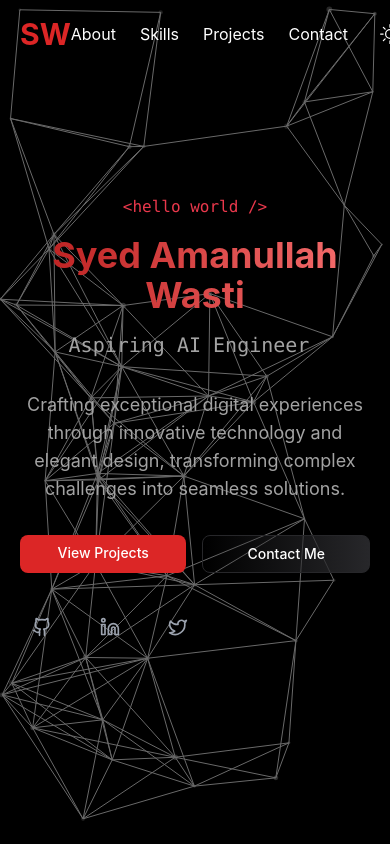
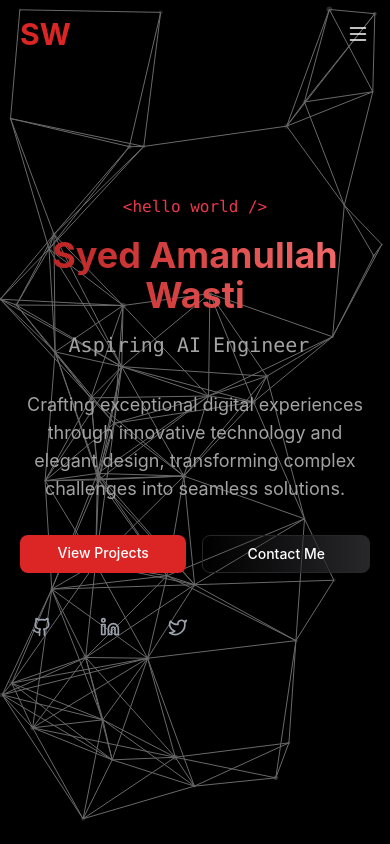
Before and after one commit to AmanWasti9/updated-portfolio, a React (Vite) app: page / in a window 390 px wide. Shown: the top 844 px of the page. Built offline with nearby package versions, Linux system fonts and the light colour scheme.

Commit message:
nav update

```diff
--- a/src/components/Navbar.jsx
+++ b/src/components/Navbar.jsx
@@ -1,45 +1,217 @@
-import { useContext } from 'react';
-import { BsSun, BsMoon } from 'react-icons/bs';
-import { ThemeContext } from '../context/ThemeContext';
-import { useEffect, useState } from "react";
+// import { useContext } from 'react';
+// import { BsSun, BsMoon } from 'react-icons/bs';
+// import { ThemeContext } from '../context/ThemeContext';
+// import { useEffect, useState } from "react";
+
+// const Navbar = () => {
+//   const { darkMode, toggleDarkMode } = useContext(ThemeContext);
+//   const [isScrolled, setIsScrolled] = useState(false);
+
+//   useEffect(() => {
+//     const handleScroll = () => {
+//       setIsScrolled(window.scrollY > 0);
+//     };
+//     window.addEventListener("scroll", handleScroll);
+//     return () => window.removeEventListener("scroll", handleScroll);
+//   }, []);
+
+
+//   return (
+//     <nav
+//       className={`fixed top-0 w-full z-50 transition-all duration-200 ${
+//         isScrolled
+//           ? "bg-background/80 backdrop-blur-sm border-b"
+//           : "bg-transparent"
+//       }`}
+//     >
+//       <div className="container mx-auto px-5 md:px-16 py-4 flex justify-between items-center">
+//         <div className="text-3xl font-bold text-red-600">SW</div>
+//         <div className="flex items-center gap-6">
+//           <a href="#about" className="hover:text-red-600">
+//             About
+//           </a>
+//           <a href="#skills" className="hover:text-red-600">
+//             Skills
+//           </a>
+//           <a href="#projects" className="hover:text-red-600">
+//             Projects
+//           </a>
+//           <a href="#contact" className="hover:text-red-600">
+//             Contact
+//           </a>
+//           <button
+//             onClick={toggleDarkMode}
+//             className="p-2 rounded-full hover:bg-gray-200 dark:hover:bg-gray-800"
+//           >
+//             {darkMode ? (
+//               <BsSun className="w-5 h-5" />
+//             ) : (
+//               <BsMoon className="w-5 h-5" />
+//             )}
+//           </button>
+//         </div>
+//       </div>
+//     </nav>
+//   );
+// };
+
+// export default Navbar;
+
+
+
+// import { useState, useEffect, useContext } from "react";
+// import { BsSun, BsMoon, BsList, BsX } from "react-icons/bs";
+// import { ThemeContext } from "../context/ThemeContext";
+// import { motion } from "framer-motion";
+
+// const Navbar = () => {
+//   const { darkMode, toggleDarkMode } = useContext(ThemeContext);
+//   const [isScrolled, setIsScrolled] = useState(false);
+//   const [menuOpen, setMenuOpen] = useState(false);
+
+//   useEffect(() => {
+//     const handleScroll = () => {
+//       setIsScrolled(window.scrollY > 50);
+//     };
+//     window.addEventListener("scroll", handleScroll);
+//     return () => window.removeEventListener("scroll", handleScroll);
+//   }, []);
+
+//   return (
+//     <nav
+//       className={`fixed top-0 w-full z-50 transition-all duration-300 ${
+//         isScrolled
+//           ? "bg-background/80 backdrop-blur-sm border-b shadow-md"
+//           : "bg-transparent"
+//       }`}
+//     >
+//       <div className="container mx-auto px-5 md:px-16 py-4 flex justify-between items-center">
+//         {/* Logo */}
+//         <div className="text-3xl font-bold text-red-600">SW</div>
+
+//         {/* Desktop Nav Links */}
+//         <div className="hidden md:flex items-center gap-6">
+//           {["About", "Skills", "Projects", "Contact"].map((item) => (
+//             <a
+//               key={item}
+//               href={`#${item.toLowerCase()}`}
+//               className="hover:text-red-600"
+//             >
+//               {item}
+//             </a>
+//           ))}
+
+//           {/* Dark Mode Toggle */}
+//           <button
+//             onClick={toggleDarkMode}
+//             className="p-2 rounded-full hover:bg-gray-200 dark:hover:bg-gray-800"
+//           >
+//             {darkMode ? (
+//               <BsSun className="w-5 h-5" />
+//             ) : (
+//               <BsMoon className="w-5 h-5" />
+//             )}
+//           </button>
+//         </div>
+
+//         {/* Mobile Menu Button */}
+//         <button
+//           className="md:hidden text-2xl"
+//           onClick={() => setMenuOpen(!menuOpen)}
+//         >
+//           {menuOpen ? <BsX /> : <BsList />}
+//         </button>
+//       </div>
+
+//       {/* Mobile Navigation Drawer */}
+//       {menuOpen && (
+//         <motion.div
+//           initial={{ x: "100%" }}
+//           animate={{ x: 0 }}
+//           exit={{ x: "100%" }}
+//           transition={{ duration: 0.3 }}
+//           className="fixed top-0 right-0 h-full w-3/4 bg-white dark:bg-zinc-800 shadow-lg p-6 md:hidden flex flex-col gap-6 z-50"
+//           style={{ backgroundColor: darkMode ? "#18181B" : "#ffffff" }} // Ensure solid background
+//         >
+//           {["About", "Skills", "Projects", "Contact"].map((item) => (
+//             <a
+//               key={item}
+//               href={`#${item.toLowerCase()}`}
+//               className="text-lg hover:text-red-600"
+//               onClick={() => setMenuOpen(false)}
+//             >
+//               {item}
+//             </a>
+//           ))}
+
+//           {/* Dark Mode Toggle */}
+//           <button
+//             onClick={() => {
+//               toggleDarkMode();
+//               setMenuOpen(false);
+//             }}
+//             className="p-2 rounded-full hover:bg-gray-200 dark:hover:bg-gray-800"
+//           >
+//             {darkMode ? (
+//               <BsSun className="w-6 h-6" />
+//             ) : (
+//               <BsMoon className="w-6 h-6" />
+//             )}
+//           </button>
+//         </motion.div>
+//       )}
+//     </nav>
+//   );
+// };
+
+// export default Navbar;
+
+
+import { useState, useEffect, useContext } from "react";
+import { BsSun, BsMoon, BsList, BsX } from "react-icons/bs";
+import { ThemeContext } from "../context/ThemeContext";
+import { motion } from "framer-motion";
 
 const Navbar = () => {
   const { darkMode, toggleDarkMode } = useContext(ThemeContext);
   const [isScrolled, setIsScrolled] = useState(false);
+  const [menuOpen, setMenuOpen] = useState(false);
 
   useEffect(() => {
     const handleScroll = () => {
-      setIsScrolled(window.scrollY > 0);
+      setIsScrolled(window.scrollY > 50);
     };
     window.addEventListener("scroll", handleScroll);
     return () => window.removeEventListener("scroll", handleScroll);
   }, []);
 
-
   return (
-    // <nav className="fixed w-full top-0 z-50 bg-white dark:bg-black backdrop-blur-sm">
+    <>
+      {/* Navbar */}
       <nav
-      className={`fixed top-0 w-full z-50 transition-all duration-200 ${
+        className={`fixed top-0 w-full z-50 transition-all duration-300 ${
           isScrolled
-          ? "bg-background/80 backdrop-blur-sm border-b"
+            ? "bg-background/80 backdrop-blur-sm border-b shadow-md"
             : "bg-transparent"
         }`}
       >
         <div className="container mx-auto px-5 md:px-16 py-4 flex justify-between items-center">
+          {/* Logo */}
           <div className="text-3xl font-bold text-red-600">SW</div>
-        <div className="flex items-center gap-6">
-          <a href="#about" className="hover:text-red-600">
-            About
+
+          {/* Desktop Nav Links */}
+          <div className="hidden md:flex items-center gap-6">
+            {["About", "Skills", "Projects", "Contact"].map((item) => (
+              <a
+                key={item}
+                href={`#${item.toLowerCase()}`}
+                className="hover:text-red-600"
+              >
+                {item}
               </a>
-          <a href="#skills" className="hover:text-red-600">
-            Skills
-          </a>
-          <a href="#projects" className="hover:text-red-600">
-            Projects
-          </a>
-          <a href="#contact" className="hover:text-red-600">
-            Contact
-          </a>
+            ))}
+
+            {/* Dark Mode Toggle */}
             <button
               onClick={toggleDarkMode}
               className="p-2 rounded-full hover:bg-gray-200 dark:hover:bg-gray-800"
@@ -51,8 +223,63 @@ const Navbar = () => {
               )}
             </button>
           </div>
+
+          {/* Mobile Menu Button */}
+          <button
+            className="md:hidden text-2xl"
+            onClick={() => setMenuOpen(!menuOpen)}
+          >
+            {menuOpen ? <BsX /> : <BsList />}
+          </button>
         </div>
       </nav>
+
+      {/* Mobile Navigation Drawer (Separate from Navbar) */}
+      {menuOpen && (
+        <motion.div
+          initial={{ x: "100%" }}
+          animate={{ x: 0 }}
+          exit={{ x: "100%" }}
+          transition={{ duration: 0.3 }}
+          className="fixed top-0 right-0 h-full w-3/4 bg-white dark:bg-zinc-800 shadow-lg p-6 flex flex-col gap-6 z-[100]"
+        >
+          {/* Close Button */}
+          <button
+            className="self-end text-2xl"
+            onClick={() => setMenuOpen(false)}
+          >
+            <BsX />
+          </button>
+
+          {/* Menu Links */}
+          {["About", "Skills", "Projects", "Contact"].map((item) => (
+            <a
+              key={item}
+              href={`#${item.toLowerCase()}`}
+              className="text-lg hover:text-red-600"
+              onClick={() => setMenuOpen(false)}
+            >
+              {item}
+            </a>
+          ))}
+
+          {/* Dark Mode Toggle */}
+          <button
+            onClick={() => {
+              toggleDarkMode();
+              setMenuOpen(false);
+            }}
+            className="p-2 rounded-md hover:bg-gray-200 dark:hover:bg-gray-800"
+          >
+            {darkMode ? (
+              <BsSun className="w-6 h-6" />
+            ) : (
+              <BsMoon className="w-6 h-6" />
+            )}
+          </button>
+        </motion.div>
+      )}
+    </>
   );
 };
 
```
Lines whose indentation alone changed are shown as unchanged.
